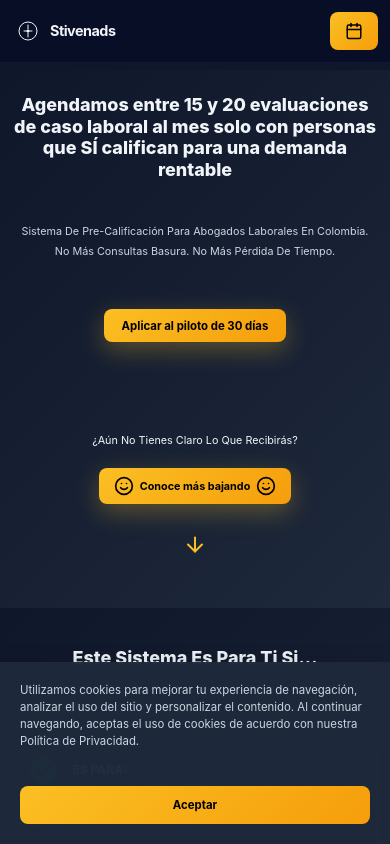
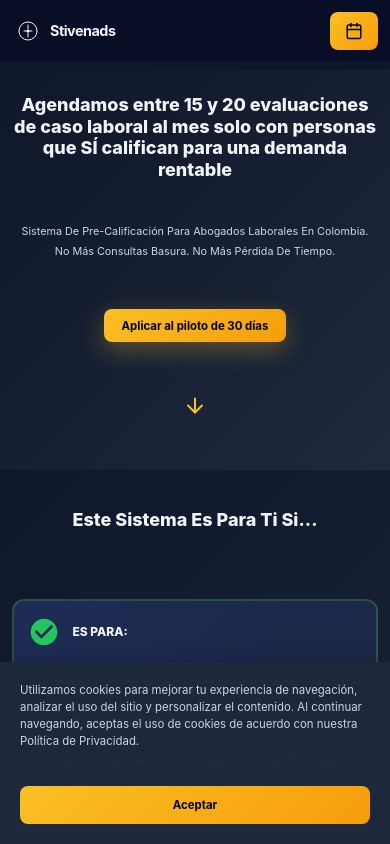
Before and after one commit to Hodoal/landingStiven, a React (Vite) app in the folder frontend/: page / in a window 390 px wide. Shown: the top 844 px of the page. Built offline with nearby package versions, Linux system fonts and the light colour scheme.

Commit message:
Remove footer text section from hero

```diff
--- a/frontend/src/components/Hero.css
+++ b/frontend/src/components/Hero.css
@@ -88,42 +88,6 @@
   transform: scale(0.95);
 }
 
-.hero-footer-text {
-  margin-top: 3rem;
-}
-
-.footer-question {
-  font-size: 1.2rem;
-  color: var(--color-text-light);
-  margin-bottom: 1.5rem;
-}
-
-.hero-footer-btn {
-  background: linear-gradient(135deg, #fbbf24 0%, #f59e0b 100%);
-  color: #000;
-  padding: 14px 40px;
-  font-size: 1rem;
-  font-weight: 700;
-  border-radius: 8px;
-  border: none;
-  cursor: pointer;
-  transition: all 0.3s ease;
-  display: inline-flex;
-  align-items: center;
-  gap: 0.7rem;
-  box-shadow: 0 8px 25px rgba(251, 191, 36, 0.3);
-}
-
-.hero-footer-btn:hover {
-  background: linear-gradient(135deg, #fcd34d 0%, #fbbf24 100%);
-  transform: scale(1.05);
-  box-shadow: 0 12px 35px rgba(251, 191, 36, 0.4);
-}
-
-.hero-footer-btn:active {
-  transform: scale(0.95);
-}
-
 .hero-scroll-hint {
   position: absolute;
   bottom: 30px;
@@ -181,18 +145,6 @@
     margin-bottom: 2rem;
   }
 
-  .hero-footer-btn {
-    padding: 0.7rem 1.2rem;
-    font-size: 0.9rem;
-    gap: 0.5rem;
-    display: inline-flex;
-    align-items: center;
-  }
-
-  .footer-question {
-    font-size: 0.9rem;
-  }
-
   .hero-scroll-hint {
     position: relative;
     transform: none;
@@ -224,16 +176,6 @@
     margin-bottom: 1.5rem;
   }
 
-  .hero-footer-btn {
-    padding: 0.6rem 1rem;
-    font-size: 0.8rem;
-    gap: 0.4rem;
-  }
-
-  .footer-question {
-    font-size: 0.8rem;
-  }
-
   .hero-scroll-hint {
     margin-top: 15px;
   }
--- a/frontend/src/components/Hero.jsx
+++ b/frontend/src/components/Hero.jsx
@@ -1,6 +1,6 @@
 import React from 'react'
 import { motion } from 'framer-motion'
-import { FiArrowDown, FiSmile } from 'react-icons/fi'
+import { FiArrowDown } from 'react-icons/fi'
 import './Hero.css'
 
 function Hero({ onBookClick }) {
@@ -51,20 +51,6 @@ function Hero({ onBookClick }) {
         >
           Aplicar al piloto de 30 días
         </motion.button>
-
-        <motion.div variants={itemVariants} className="hero-footer-text">
-          <p className="footer-question">¿Aún No Tienes Claro Lo Que Recibirás?</p>
-          <motion.button
-            variants={itemVariants}
-            className="hero-footer-btn"
-            whileHover={{ scale: 1.05 }}
-            whileTap={{ scale: 0.95 }}
-          >
-            <FiSmile size={20} />
-            Conoce más bajando
-            <FiSmile size={20} />
-          </motion.button>
-        </motion.div>
       </motion.div>
 
       <motion.div
```
